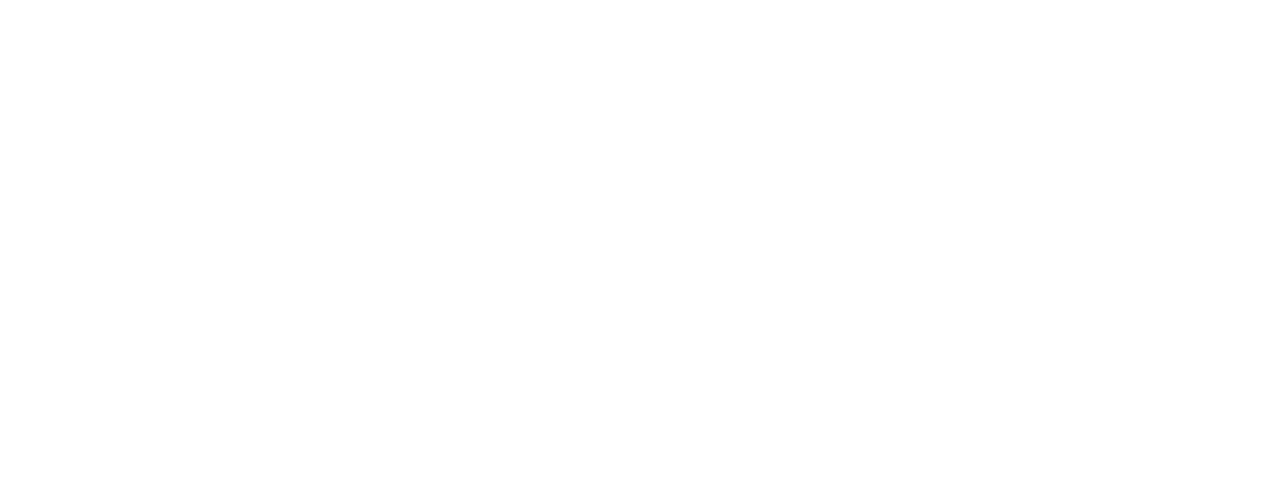
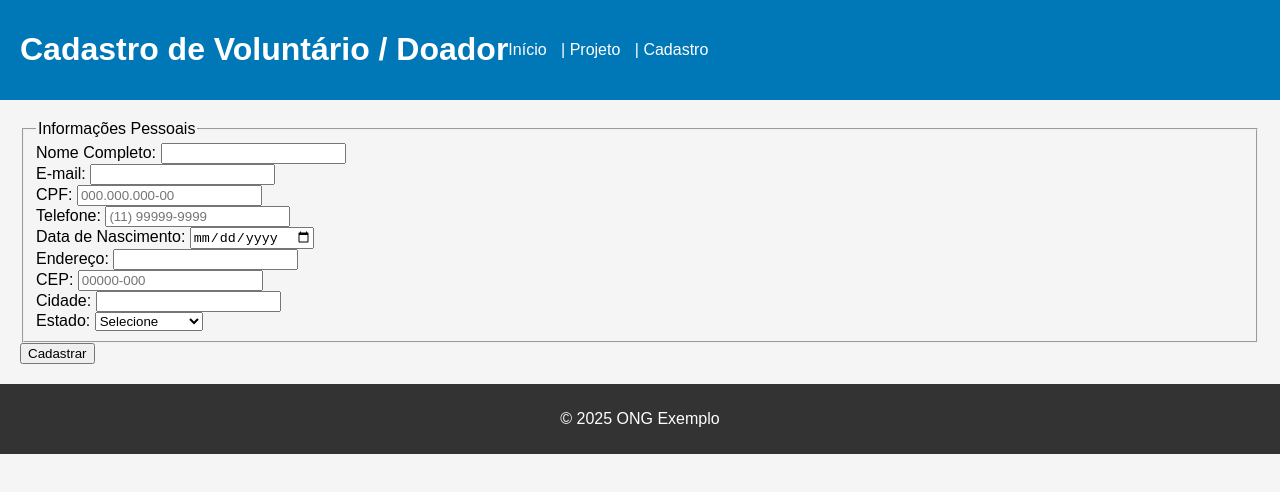
Before and after one commit to caioocosta/aulaprogramacaoweb, a plain HTML site: page cadastro.html in a window 1280 px wide. Drawn offline with Linux system fonts and the light colour scheme.

Commit message:
Upload inicial do projeto

```diff
--- a/cadastro.html
+++ b/cadastro.html
@@ -0,0 +1,62 @@
+<!DOCTYPE html>
+<html lang="pt-br">
+<head>
+  <meta charset="UTF-8">
+  <title>Cadastro - ONG Exemplo</title>
+  <link rel="stylesheet" href="css/style.css">
+</head>
+<body>
+  <header>
+    <h1>Cadastro de Voluntário / Doador</h1>
+    <nav>
+      <a href="index.html">Início</a> |
+      <a href="projeto.html">Projeto</a> |
+      <a href="cadastro.html">Cadastro</a>
+    </nav>
+  </header>
+
+  <main>
+    <form>
+      <fieldset>
+        <legend>Informações Pessoais</legend>
+        <label>Nome Completo:
+          <input type="text" name="nome" required>
+        </label><br>
+        <label>E-mail:
+          <input type="email" name="email" required>
+        </label><br>
+        <label>CPF:
+          <input type="text" name="cpf" pattern="\d{3}\.\d{3}\.\d{3}-\d{2}" placeholder="000.000.000-00" required>
+        </label><br>
+        <label>Telefone:
+          <input type="tel" name="telefone" pattern="\(\d{2}\) \d{4,5}-\d{4}" placeholder="(11) 99999-9999" required>
+        </label><br>
+        <label>Data de Nascimento:
+          <input type="date" name="nascimento" required>
+        </label><br>
+        <label>Endereço:
+          <input type="text" name="endereco" required>
+        </label><br>
+        <label>CEP:
+          <input type="text" name="cep" pattern="\d{5}-\d{3}" placeholder="00000-000" required>
+        </label><br>
+        <label>Cidade:
+          <input type="text" name="cidade" required>
+        </label><br>
+        <label>Estado:
+          <select name="estado" required>
+            <option value="">Selecione</option>
+            <option value="SP">São Paulo</option>
+            <option value="RJ">Rio de Janeiro</option>
+          </select>
+        </label>
+      </fieldset>
+      <button type="submit">Cadastrar</button>
+    </form>
+  </main>
+
+  <footer>
+    <p>&copy; 2025 ONG Exemplo</p>
+  </footer>
+</body>
+</html>
--- /dev/null
+++ b/css/style.css
@@ -0,0 +1,42 @@
+body {
+  font-family: Arial, sans-serif;
+  background-color: #f5f5f5;
+  margin: 0;
+  padding: 0;
+}
+
+header {
+  display: flex;
+  align-items: center;
+  background-color: #0077b6;
+  color: white;
+  padding: 10px 20px;
+}
+
+header img {
+  width: 80px;
+  height: auto;
+  margin-right: 15px;
+  border-radius: 8px;
+}
+
+nav a {
+  color: white;
+  text-decoration: none;
+  margin-right: 10px;
+}
+
+nav a:hover {
+  text-decoration: underline;
+}
+
+main {
+  padding: 20px;
+}
+
+footer {
+  background-color: #333;
+  color: white;
+  text-align: center;
+  padding: 10px;
+}
```
Also changed, not shown: index.html (+28 -28 lines), projeto.html (+34 -0 lines), imagens/logo.jpg (added), imagens/logo2.jpg (added).
